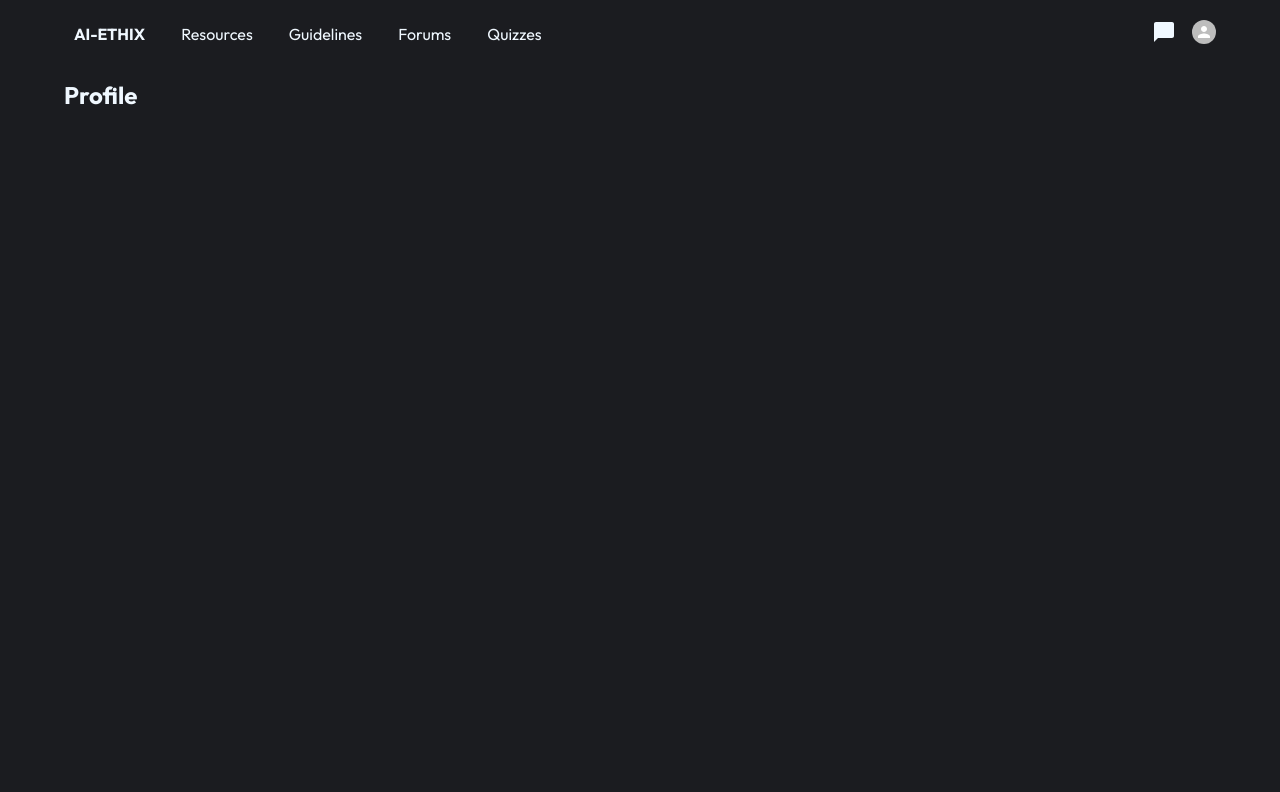
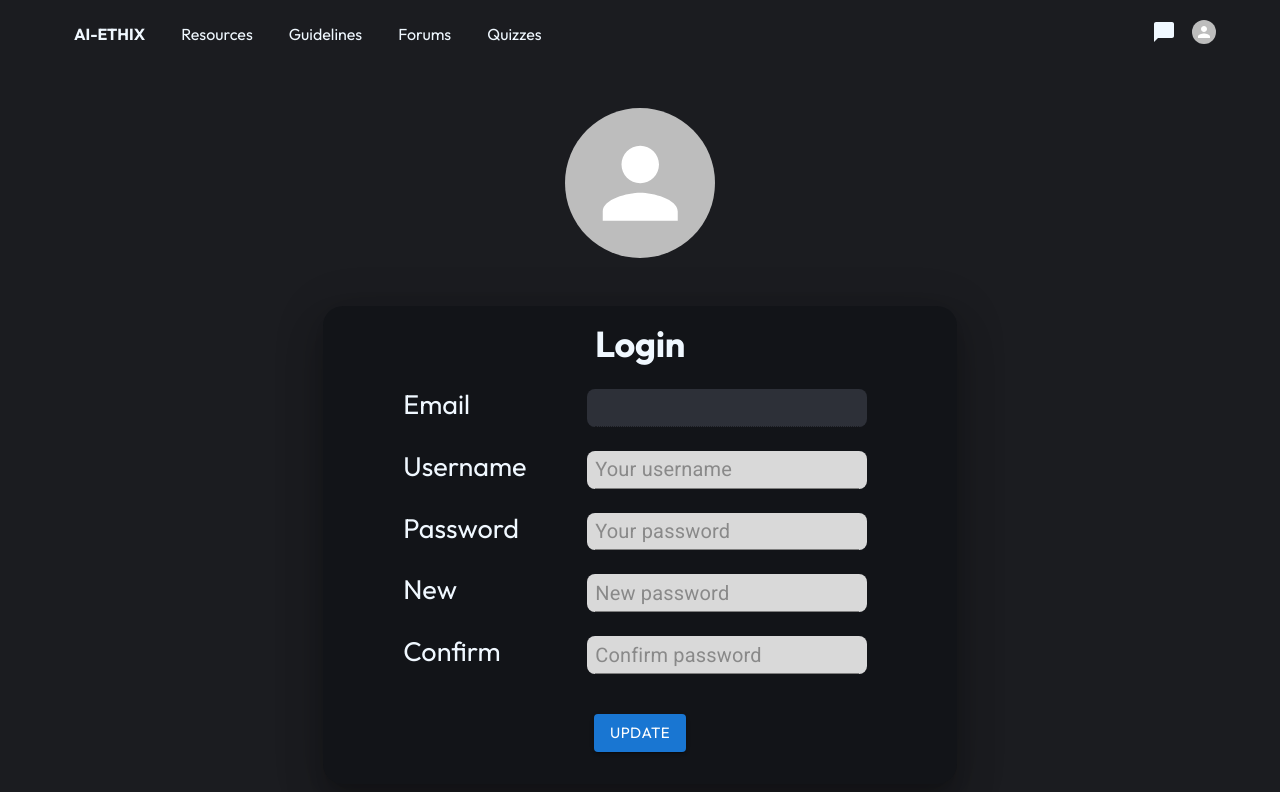
Before and after one commit to XNORF/AI-ETHIX, a React (Vite) app in the folder frontend/: page /profile in a window 1280 px wide. Shown: the top 792 px of the page. Built offline with nearby package versions, Linux system fonts and the light colour scheme.

Commit message:
Update Profile.jsx

```diff
--- a/frontend/src/pages/Profile.jsx
+++ b/frontend/src/pages/Profile.jsx
@@ -1,8 +1,109 @@
+import { Typography, Button, Box, TextField, Grid, Avatar, IconButton } from "@mui/material";
+import { Link } from "react-router-dom";
+
+const boxStyle = {
+    width: "55%",
+    bgcolor: "#121418",
+    borderRadius: 5,
+    boxShadow: 24,
+};
+
+const textFieldStyle = {
+    width: "100%",
+    bgcolor: "#D9D9D9",
+    borderRadius: 2,
+    px: 1,
+};
+
+const disabledTextFieldStyle = {
+    width: "100%",
+    bgcolor: "#2D3038",
+    "& .MuiInputBase-input.Mui-disabled": {
+        WebkitTextFillColor: "#D9D9D9",
+    },
+    borderRadius: 2,
+    px: 1,
+};
 const Profile = () => {
     //RETURN THE HTML
     return (
         <div className="Profile">
-            <h2>Profile</h2>
+            <Grid display="flex" justifyContent="center" alignItems="center" sx={{ mt: 5 }}>
+                <label htmlFor="contained-button-file">
+                    <IconButton>
+                        <Avatar sx={{ width: "150px", height: "150px" }} />
+                    </IconButton>
+                </label>
+            </Grid>
+            <Box sx={{ display: "flex", justifyContent: "center", mt: 5 }}>
+                <Box sx={boxStyle}>
+                    <Typography variant="h2" sx={{ mt: 2 }} align="center">
+                        Login
+                    </Typography>
+
+                    <Grid container sx={{ mt: 3 }}>
+                        <Grid item md={5} sm={12}>
+                            <Typography variant="h3" sx={{ ml: 10 }}>
+                                Email
+                            </Typography>
+                        </Grid>
+
+                        <Grid item md={5} sm={12}>
+                            <TextField variant="standard" sx={disabledTextFieldStyle} disabled />
+                        </Grid>
+                    </Grid>
+                    <Grid container sx={{ mt: 3 }}>
+                        <Grid item md={5} sm={12}>
+                            <Typography variant="h3" sx={{ ml: 10 }}>
+                                Username
+                            </Typography>
+                        </Grid>
+
+                        <Grid item md={5} sm={12}>
+                            <TextField variant="standard" sx={textFieldStyle} placeholder="Your username" />
+                        </Grid>
+                    </Grid>
+                    <Grid container sx={{ mt: 3 }}>
+                        <Grid item md={5} sm={12}>
+                            <Typography variant="h3" sx={{ ml: 10 }}>
+                                Password
+                            </Typography>
+                        </Grid>
+
+                        <Grid item md={5} sm={12}>
+                            <TextField variant="standard" sx={textFieldStyle} placeholder="Your password" type="password" />
+                        </Grid>
+                    </Grid>
+                    <Grid container sx={{ mt: 3 }}>
+                        <Grid item md={5} sm={12}>
+                            <Typography variant="h3" sx={{ ml: 10 }}>
+                                New
+                            </Typography>
+                        </Grid>
+
+                        <Grid item md={5} sm={12}>
+                            <TextField variant="standard" sx={textFieldStyle} placeholder="New password" type="password" />
+                        </Grid>
+                    </Grid>
+                    <Grid container sx={{ mt: 3 }}>
+                        <Grid item md={5} sm={12}>
+                            <Typography variant="h3" sx={{ ml: 10 }}>
+                                Confirm
+                            </Typography>
+                        </Grid>
+
+                        <Grid item md={5} sm={12}>
+                            <TextField variant="standard" sx={textFieldStyle} placeholder="Confirm password" type="password" />
+                        </Grid>
+                    </Grid>
+                    <Grid container sx={{ mt: 1, mb: 3 }}></Grid>
+                    <Box textAlign="center" sx={{ mb: 3 }}>
+                        <Button variant="contained" sx={{ my: 1 }}>
+                            <Typography variant="button">Update</Typography>
+                        </Button>
+                    </Box>
+                </Box>
+            </Box>
         </div>
     );
 };
```
